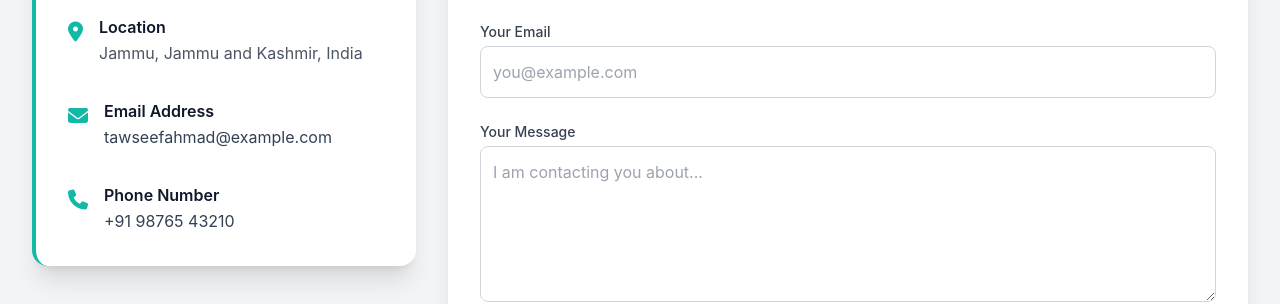
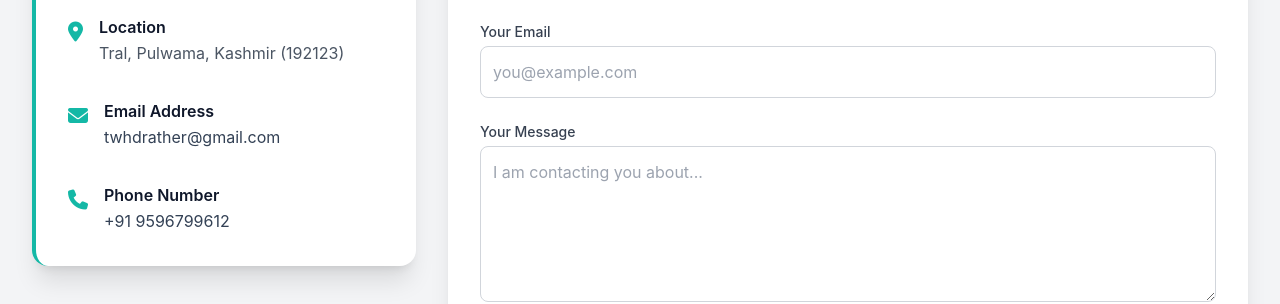
Before and after one commit to Tawseef-Rather/my_portfolio, a plain HTML site: page contact.html in a window 1280 px wide. Shown: the part 594-898 px from the top of the page. Drawn offline with nearby package versions, Linux system fonts and the light colour scheme.

Commit message:
Update contact.html

```diff
--- a/contact.html
+++ b/contact.html
@@ -157,7 +157,7 @@
                     <i class="fas fa-map-marker-alt text-accent-teal text-xl mt-1 flex-shrink-0"></i>
                     <div>
                         <p class="font-semibold text-primary-dark">Location</p>
-                        <p class="text-gray-600">Jammu, Jammu and Kashmir, India</p>
+                        <p class="text-gray-600">Tral, Pulwama, Kashmir (192123)</p>
                     </div>
                 </div>
 
@@ -165,7 +165,7 @@
                     <i class="fas fa-envelope text-accent-teal text-xl mt-1 flex-shrink-0"></i>
                     <div>
                         <p class="font-semibold text-primary-dark">Email Address</p>
-                        <a href="mailto:tawseefahmad@example.com" class="text-primary-light hover:text-accent-teal transition duration-200 break-all">tawseefahmad@example.com</a>
+                        <a href="mailto:twhdrather@gmail.com" class="text-primary-light hover:text-accent-teal transition duration-200 break-all">twhdrather@gmail.com</a>
                     </div>
                 </div>
 
@@ -173,7 +173,7 @@
                     <i class="fas fa-phone text-accent-teal text-xl mt-1 flex-shrink-0"></i>
                     <div>
                         <p class="font-semibold text-primary-dark">Phone Number</p>
-                        <a href="tel:+919876543210" class="text-primary-light hover:text-accent-teal transition duration-200">+91 98765 43210</a>
+                        <a href="tel:+919876543210" class="text-primary-light hover:text-accent-teal transition duration-200">+91 9596799612</a>
                         <!-- Removed (Placeholder) here -->
                     </div>
                 </div>
```
